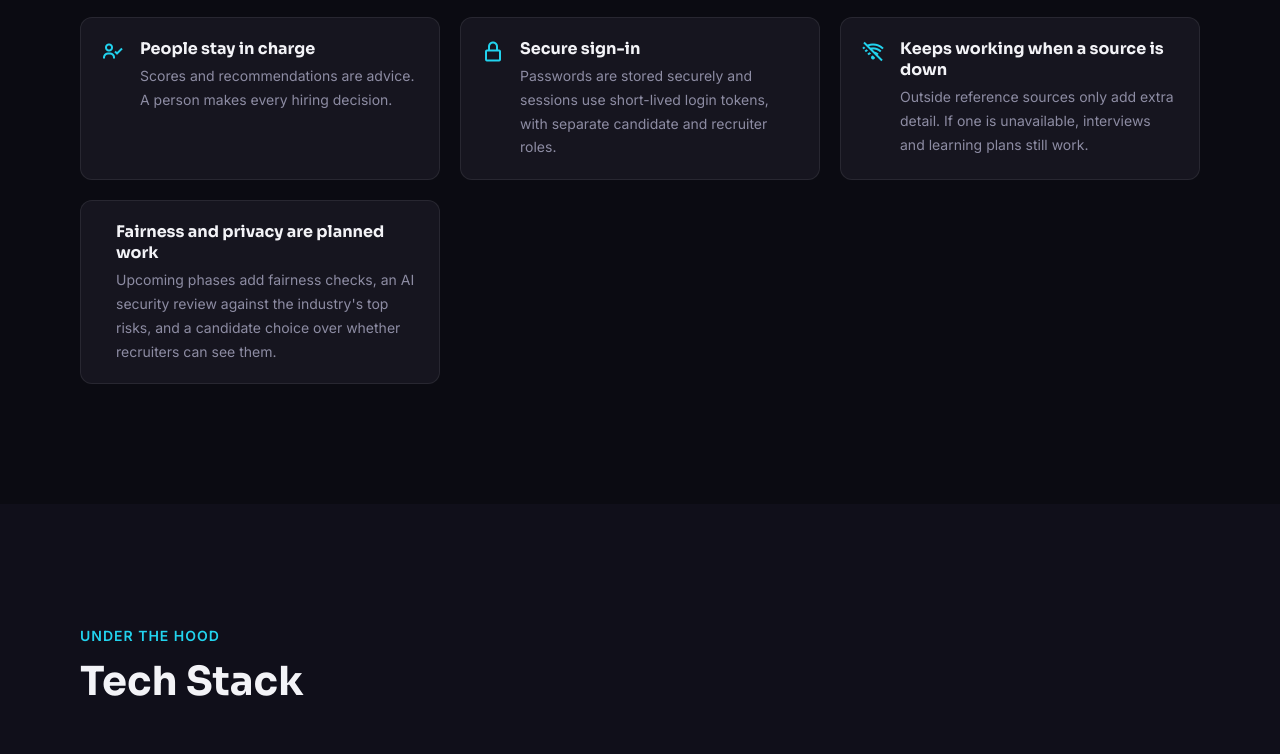
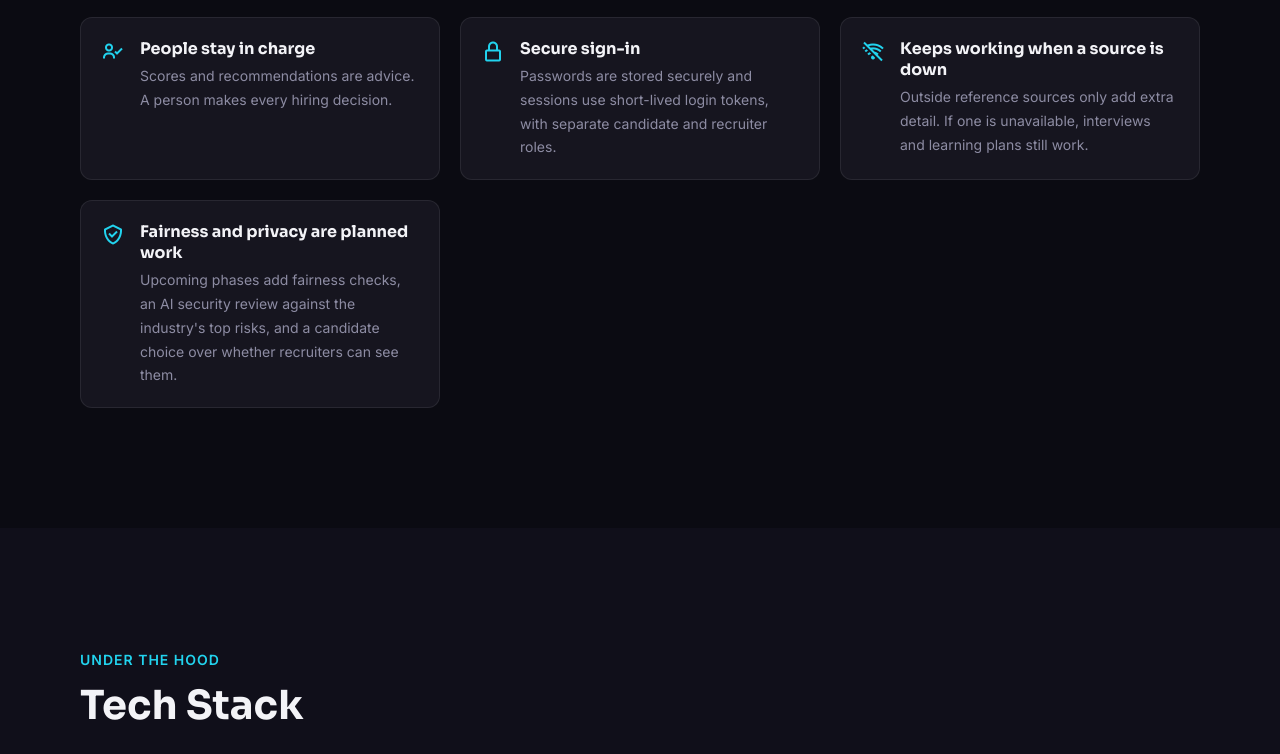
Before and after one commit to pranjalparmar23/pranjalparmar, a plain HTML site: page projects/ai-recruitment.html in a window 1280 px wide. Shown: the part 11203-11957 px from the top of the page. Drawn offline with nearby package versions, Linux system fonts and the light colour scheme.

Commit message:
fix(projects): use an icon that exists for the AIR-MPP fairness card
Co-Authored-By: Claude Sonnet 5.5 <noreply@anthropic.com>

```diff
--- a/projects/ai-recruitment.html
+++ b/projects/ai-recruitment.html
@@ -371,7 +371,7 @@
                     <div class="feature-item"><i class='bx bx-user-check'></i><div><h5>People stay in charge</h5><p>Scores and recommendations are advice. A person makes every hiring decision.</p></div></div>
                     <div class="feature-item"><i class='bx bx-lock-alt'></i><div><h5>Secure sign-in</h5><p>Passwords are stored securely and sessions use short-lived login tokens, with separate candidate and recruiter roles.</p></div></div>
                     <div class="feature-item"><i class='bx bx-wifi-off'></i><div><h5>Keeps working when a source is down</h5><p>Outside reference sources only add extra detail. If one is unavailable, interviews and learning plans still work.</p></div></div>
-                    <div class="feature-item"><i class='bx bx-balance'></i><div><h5>Fairness and privacy are planned work</h5><p>Upcoming phases add fairness checks, an AI security review against the industry's top risks, and a candidate choice over whether recruiters can see them.</p></div></div>
+                    <div class="feature-item"><i class='bx bx-check-shield'></i><div><h5>Fairness and privacy are planned work</h5><p>Upcoming phases add fairness checks, an AI security review against the industry's top risks, and a candidate choice over whether recruiters can see them.</p></div></div>
                 </div>
             </div>
         </section>
```
